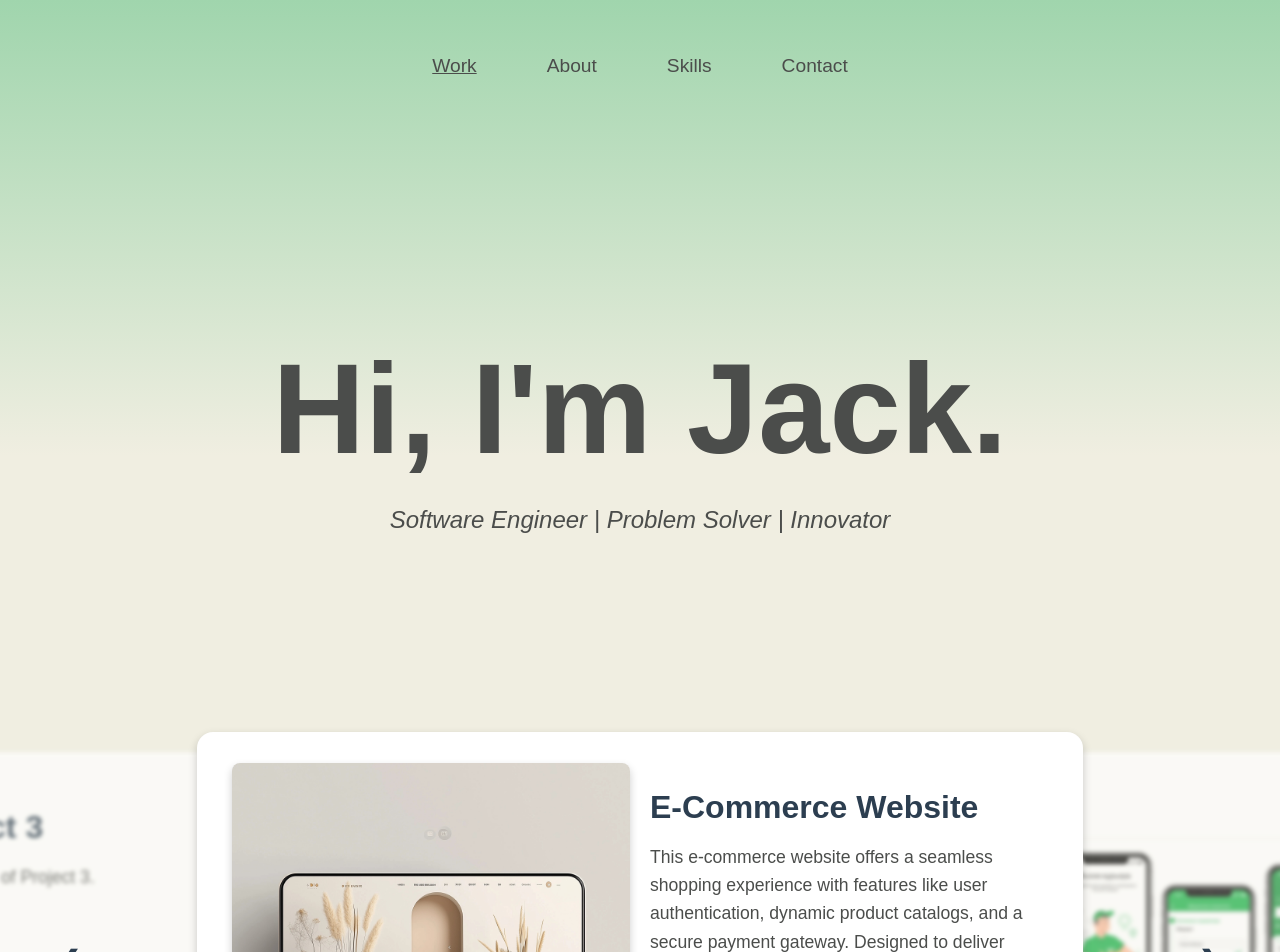
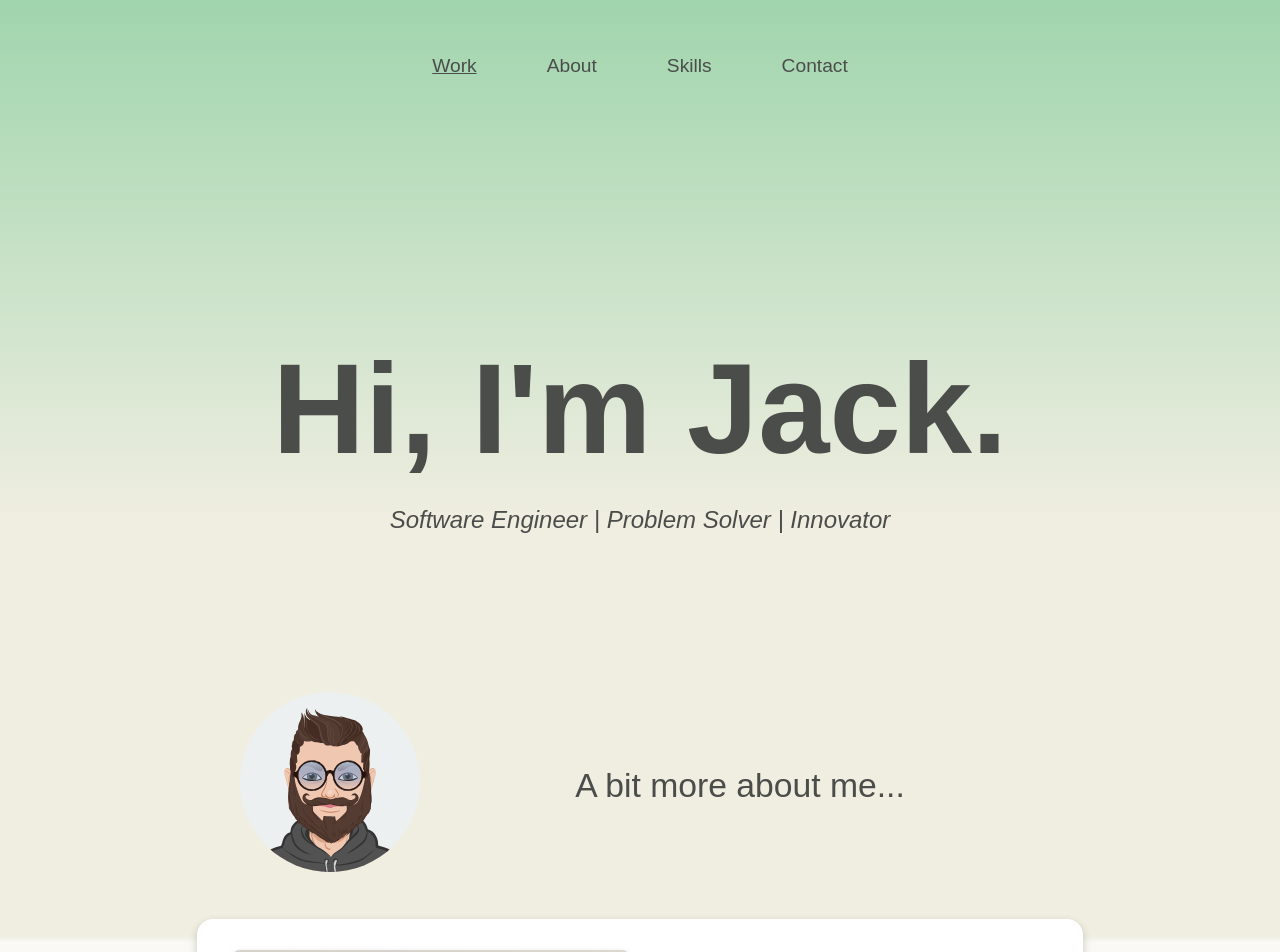
Before and after one commit to jack-allen-web/portfolio, a React (Create React App) app: page / in a window 1280 px wide. Shown: the top 952 px of the page. Built offline with nearby package versions, Linux system fonts and the light colour scheme.

Commit message:
Add AboutMe section

```diff
--- /dev/null
+++ b/src/components/AboutMe.js
@@ -0,0 +1,21 @@
+import React from 'react';
+import profilePic from "../images/avatar.svg";
+
+import '../styles/AboutMe.css'
+
+const AboutMe = () => (
+    <>
+        <div className="about-me-container">
+            <div className="about-me-header">
+                <div className="about-me-header-icon">
+                    <img src={profilePic} alt="avatar" />
+                </div>
+                <div className="about-me-header-title">
+                    <h3>A bit more about me...</h3>
+                </div>
+            </div>
+        </div>
+    </>
+);
+
+export default AboutMe;
--- a/src/pages/HomePage.js
+++ b/src/pages/HomePage.js
@@ -1,13 +1,15 @@
 import React from 'react';
 import NavBar from '../components/NavBar'
 import Header from "../components/Header";
+import AboutMe from "../components/AboutMe";
+import Work from "../components/WorkSection";
 import "../styles/Global.css"
-import Work from "../components/WorkSection";
 
 const HomePage = () => (
     <>
         <NavBar />
         <Header />
+        <AboutMe />
         <Work />
     </>
 );
--- /dev/null
+++ b/src/styles/AboutMe.css
@@ -0,0 +1,55 @@
+.about-me-container {
+    display: flex;
+    justify-content: center; /* Center the about-me-header horizontally */
+    margin: 0px 30px;
+    text-align: center;
+}
+
+.about-me-header {
+    display: flex;
+    align-items: center; /* Center the items vertically */
+    justify-content: center;
+    font-size: 1.8rem;
+    color: #4b4d4b;
+    width: 100%;
+    max-width: 800px; /* Ensures that it doesn't grow too large */
+    height: auto; /* Let the height adjust based on content */
+}
+
+.about-me-header-icon {
+    flex-shrink: 0; /* Prevents the image from shrinking */
+    margin-right: 20px; /* Space between the avatar and title */
+}
+
+.about-me-header-title {
+    display: flex;
+    align-items: center; /* Vertically centers the title text */
+    justify-content: center;
+    flex-grow: 1; /* Takes up the remaining space */
+}
+
+.about-me-header-title h3 {
+    font-weight: lighter;
+}
+
+
+.about-me-header img {
+    width: 180px;
+    height: 180px;
+    border-radius: 50%;
+    object-fit: cover; /* Ensure the image maintains aspect ratio */
+}
+
+/* Optional: Media query for responsiveness */
+@media (max-width: 768px) {
+    .about-me-header {
+        flex-direction: column; /* Stack the image and title vertically */
+        text-align: center;
+    }
+    .about-me-header-icon {
+        margin-bottom: 10px; /* Space between image and title */
+    }
+    .about-me-header-title {
+        padding-left: 0; /* Remove left padding for smaller screens */
+    }
+}
```
Also changed, not shown: src/components/Header.js (+1 -6 lines).
